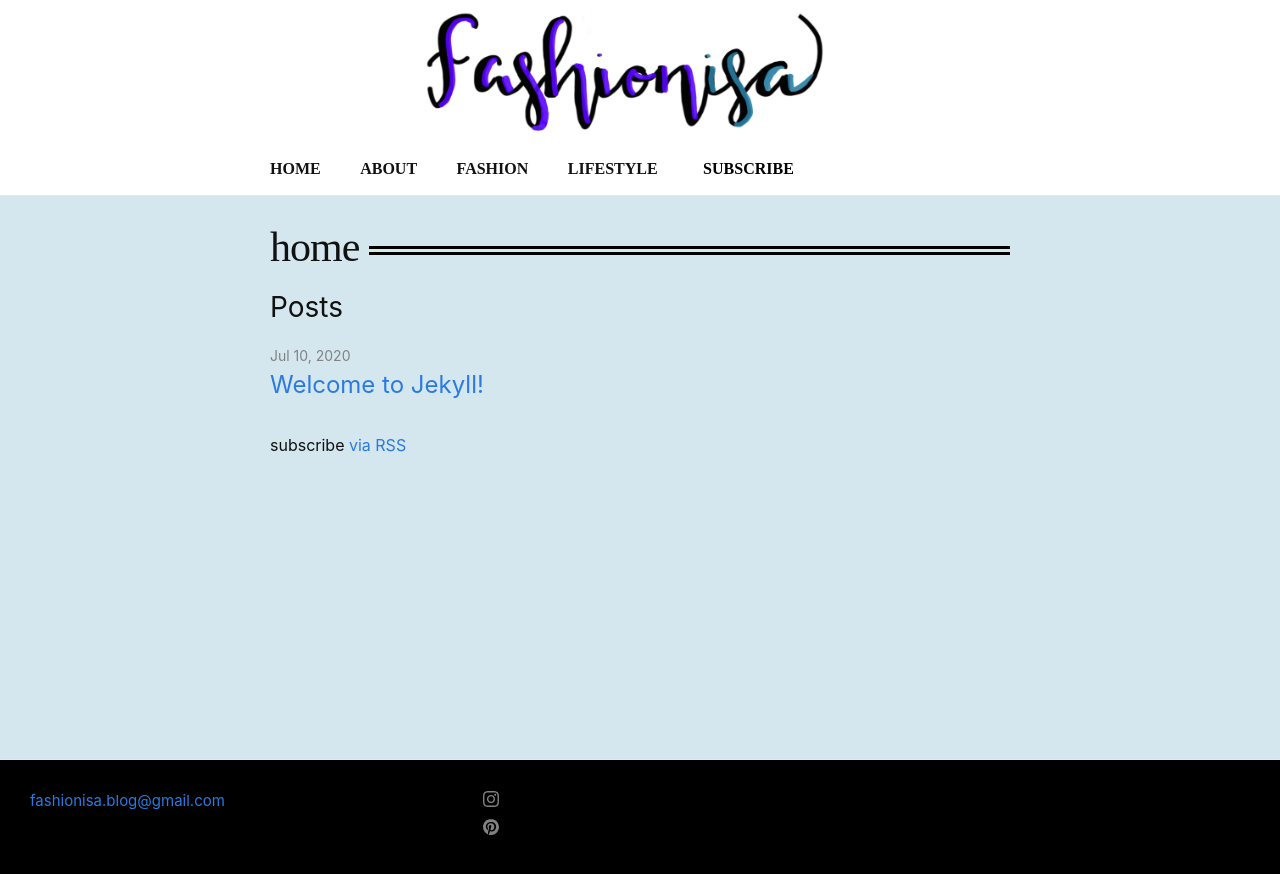
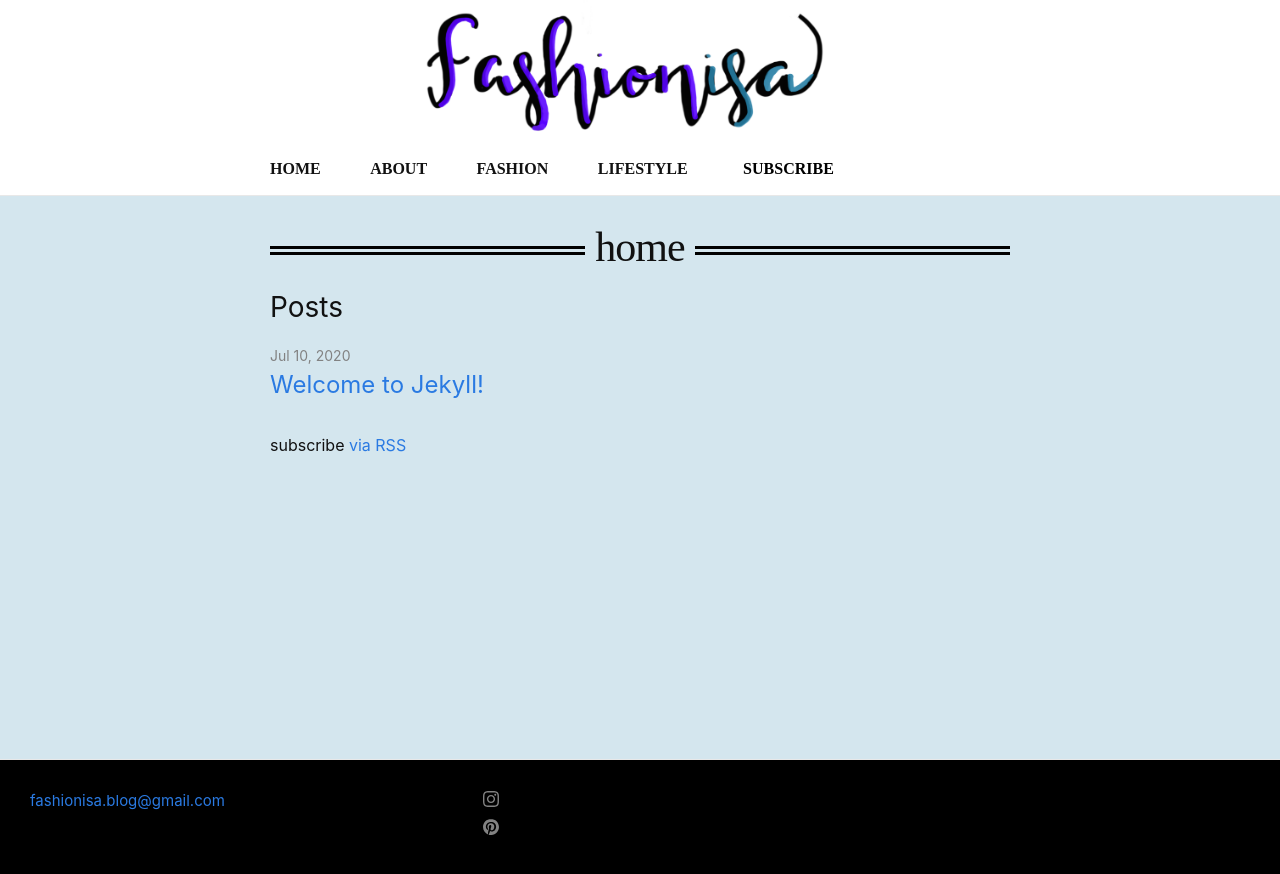
Before and after one commit to iwalte01/fashionisa-blog, a Jekyll site: the page built from index.md, in a window 1280 px wide. Shown: the top 874 px of the page. Built offline with Jekyll 4.4.1, drawn with Linux system fonts in a browser that asks for light colours.

Commit message:
more about page styling

```diff
--- a/_sass/minima/_layout.scss
+++ b/_sass/minima/_layout.scss
@@ -61,7 +61,7 @@
 
     // Gaps between nav items, but not on the last one
     &:not(:last-child){
-      margin-right: 35px;
+      margin-right: 45px;
     }
   }
 
@@ -213,13 +213,16 @@
   letter-spacing: -1px;
   line-height: 1;
 
+  //text-align
+text-align: center;
+
   @include media-query($on-laptop) {
     @include relative-font-size(2.25);
   }
 //added line after
   display: grid;
 
-  grid-template-columns: auto 1fr;
+  grid-template-columns: 1fr auto 1fr;
 
   grid-template-rows: 35px 0;
 
@@ -229,7 +232,7 @@
   font-family: serif;
 }
 
-.page-heading:after{
+.page-heading:after, .page-heading:before{
   content: " ";
 
   margin-top: 20px;
@@ -275,7 +278,8 @@
   @include relative-font-size(2.625);
   letter-spacing: -1px;
   line-height: 1;
-
+//text-align
+text-align: center;
   @include media-query($on-laptop) {
     @include relative-font-size(2.25);
   }
@@ -283,7 +287,7 @@
   //added line after
   display: grid;
 
-  grid-template-columns: auto 1fr;
+  grid-template-columns: 1fr auto 1fr;
 
   grid-template-rows: 35px 0px;
 
@@ -292,7 +296,7 @@
   font-family: serif;
 }
 
-.post-title:after{
+.post-title:after, .post-title:before{
   content: " ";
 
   margin-top: 20px;
```
